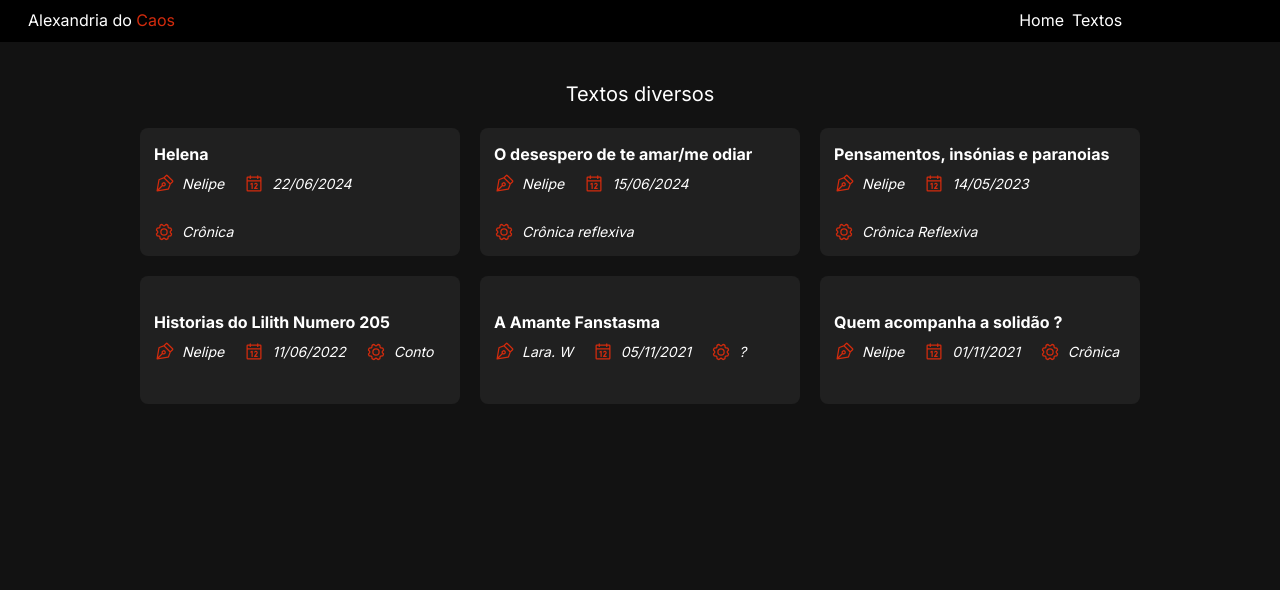
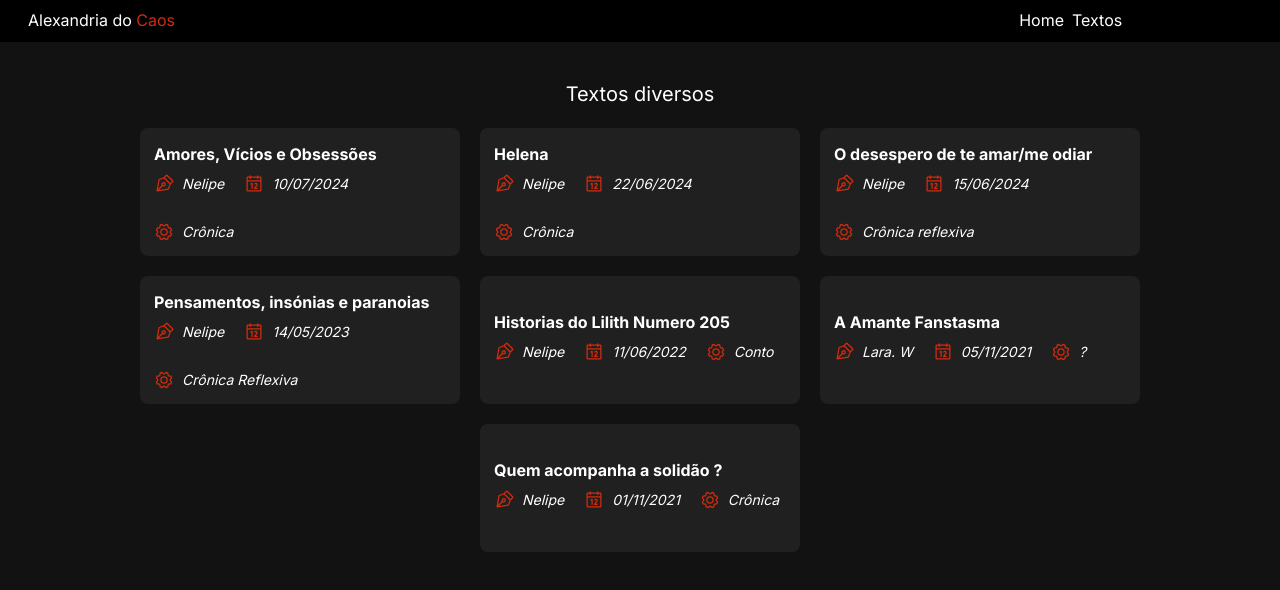
Before and after one commit to Andrezz64/nelipe-textos, a Next.js app: page /textos in a window 1280 px wide. Shown: the top 590 px of the page. Built offline with nearby package versions, Linux system fonts and the light colour scheme.

Commit message:
Update Textos.ts

```diff
--- a/src/app/Textos.ts
+++ b/src/app/Textos.ts
@@ -8,7 +8,16 @@ interface TextosInterface {
 }
 
 const Textos: Array<TextosInterface> = [
-   {
+  {
+    Titulo: "Amores, Vícios e Obsessões",
+    Autor: "Nelipe",
+    Data: "10/07/2024",
+    Path: "amores-vicios-e-obesessoes",
+    Genero: "Crônica",
+    LinkEmbded:
+      "https://docs.google.com/document/d/e/2PACX-1vSL0Yrn_8Qe4nzX7DPTCuO3dJzZq7ePYmMKhrf3LGfzE0YCN9sC9uOFOFTMeUcjhouH-zEmJmpMqSLf/pub?embedded=true"
+  },
+  {
     Titulo: "Helena",
     Autor: "Nelipe",
     Data: "22/06/2024",
```
